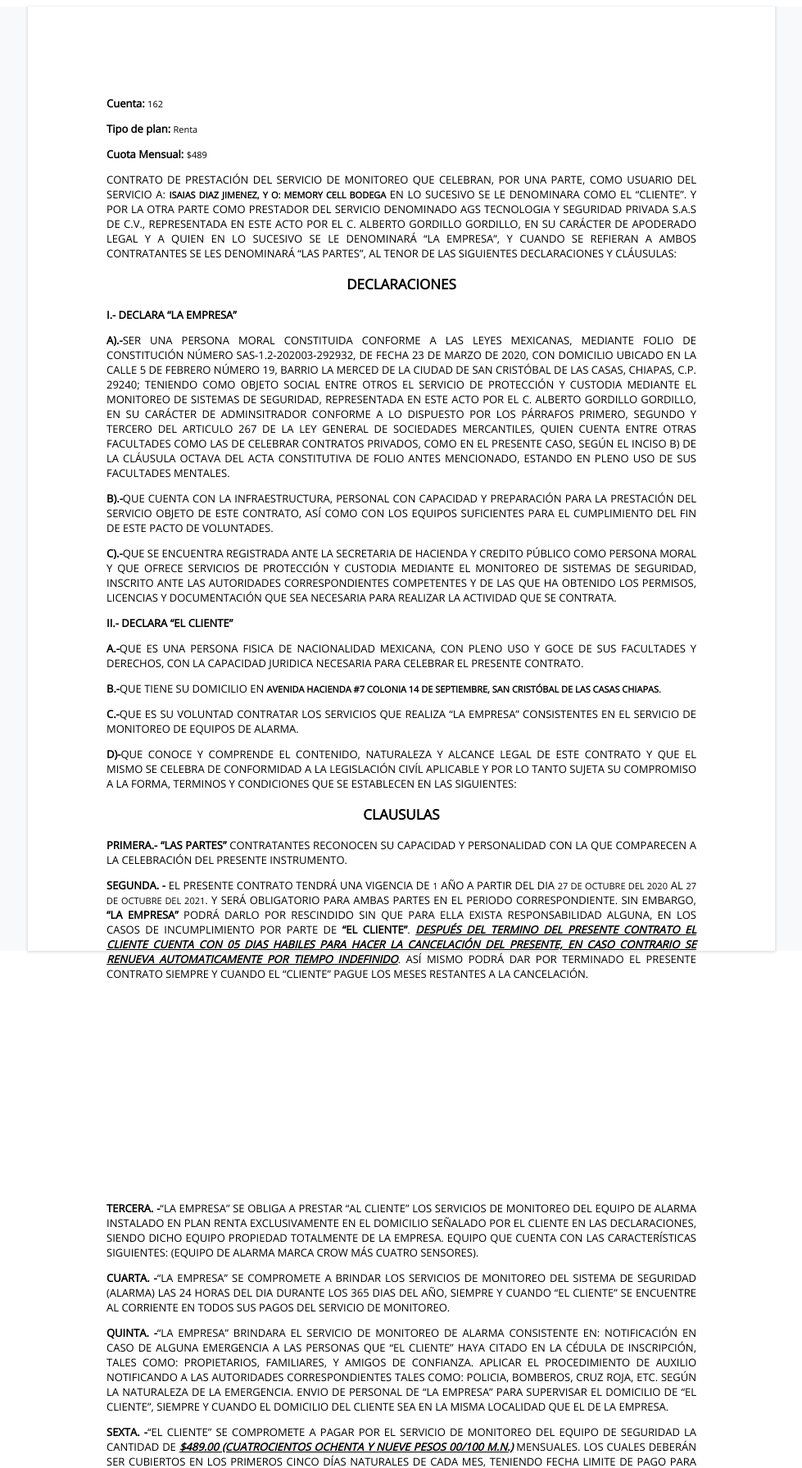
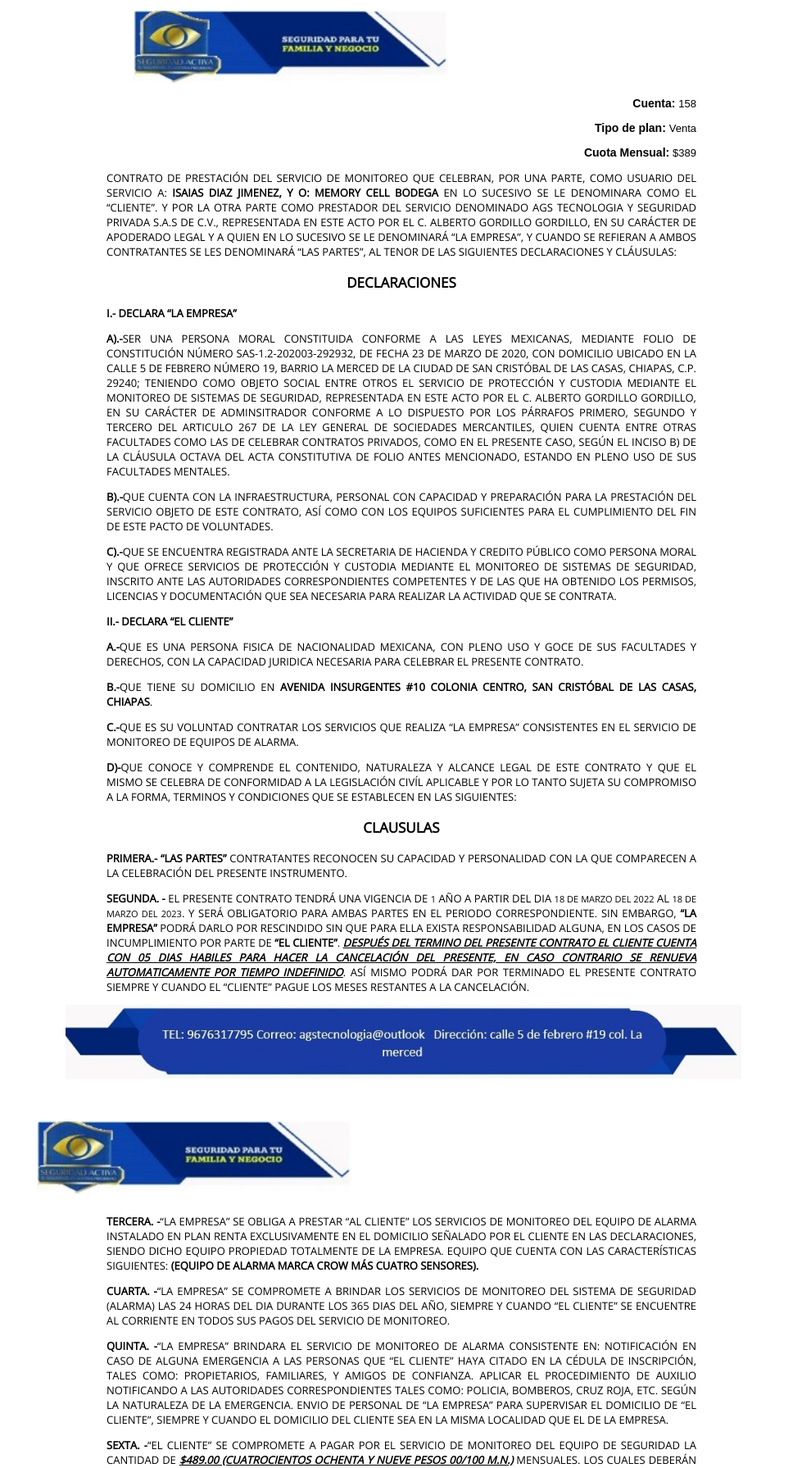
Before and after one commit to jared183/controlSistema, a Flask app: page /doc-venta in a window 1280 px wide. Shown: the top 1791 px of the page at 82% size, without its empty margins (150-1129 px from the left). Run offline with Flask 2, Linux system fonts and the light colour scheme.

Commit message:
Haciendo correciones en el archivo doc-venta

```diff
--- a/static/css/docs/doc.css
+++ b/static/css/docs/doc.css
@@ -48,17 +48,18 @@
 }
 
 .cuerpo{
-  background-color: #f8f9fa;
+  /* background-color: #f8f9fa; */
+  /* font-size: 800px; */
   font-family: 'Open Sans', sans-serif;
 }
 
 #visor{
-  background-color: rgb(255, 255, 255);
+  /* background-color: rgb(255, 255, 255); */
   margin-top: -30px;
     width: 720px;
     height: 960px;
     margin: auto;
-    box-shadow: rgba(60, 64, 67, 0.15) 0px 1px 3px 1px;
+    /* box-shadow: rgba(60, 64, 67, 0.15) 0px 1px 3px 1px; */
     padding: 96px;
     /* background-image: url("/static/assets/img/doc.jpg"); */
     background-repeat: no-repeat;
--- a/templates/doc-venta.html
+++ b/templates/doc-venta.html
@@ -13,19 +13,21 @@
   <body>
 
     <div class="cuerpo">
+        <img class="img-1" src="/static/assets/img/head.jpeg" >
+
         <div id="visor">
 
             <div class="plan">
-                <p><b>Cuenta:</b> <span>162</span></p>
-                <p><b>Tipo de plan:</b> <span>Renta</span></p>
-                <p><b>Cuota Mensual:</b> <span>$489</span></p>
+                <pre><b>Cuenta:</b> <span style="font-size: 13px;">158</span></pre>
+                <pre><b>Tipo de plan:</b> <span style="font-size: 13px;">Venta</span></pre>
+                <pre><b>Cuota Mensual:</b> <span style="font-size: 13px;">$389</span></pre>
             </div>
 
             <div class="pagina1">
 
                 <p>
                     CONTRATO DE PRESTACIÓN DEL SERVICIO DE MONITOREO QUE CELEBRAN, POR UNA PARTE, COMO USUARIO DEL SERVICIO A:
-                    <span><b>ISAIAS DIAZ JIMENEZ, Y O: MEMORY CELL BODEGA</b></span>
+                    <b>ISAIAS DIAZ JIMENEZ, Y O: MEMORY CELL BODEGA</b>
                     EN LO SUCESIVO SE LE DENOMINARA COMO EL “CLIENTE”. Y POR LA OTRA PARTE COMO PRESTADOR DEL SERVICIO
                     DENOMINADO AGS TECNOLOGIA Y SEGURIDAD PRIVADA S.A.S DE C.V., REPRESENTADA EN ESTE ACTO POR EL C. ALBERTO GORDILLO GORDILLO, EN
                     SU CARÁCTER DE APODERADO LEGAL Y A QUIEN EN LO SUCESIVO SE LE DENOMINARÁ “LA EMPRESA”, Y CUANDO SE REFIERAN A AMBOS
@@ -39,26 +41,28 @@
                 <p><b>C).-</b>QUE SE ENCUENTRA REGISTRADA ANTE LA SECRETARIA DE HACIENDA Y CREDITO PÚBLICO COMO PERSONA MORAL Y QUE OFRECE SERVICIOS DE PROTECCIÓN Y CUSTODIA MEDIANTE EL MONITOREO DE SISTEMAS DE SEGURIDAD, INSCRITO ANTE LAS AUTORIDADES CORRESPONDIENTES COMPETENTES Y DE LAS QUE HA OBTENIDO LOS PERMISOS, LICENCIAS Y DOCUMENTACIÓN QUE SEA NECESARIA PARA REALIZAR LA ACTIVIDAD QUE SE CONTRATA.</p>
 
                 <p><b>II.- DECLARA “EL CLIENTE”</b></p>
-                <p><b>A.-</b>QUE ES UNA PERSONA FISICA DE NACIONALIDAD MEXICANA, CON PLENO USO Y GOCE DE SUS FACULTADES Y DERECHOS, CON LA CAPACIDAD JURIDICA NECESARIA PARA CELEBRAR EL PRESENTE CONTRATO.</p>
+                <p><b>A.-</b>QUE ES UNA PERSONA FISICA DE NACIONALIDAD MEXICANA, CON PLENO USO Y GOCE DE SUS FACULTADES Y DERECHOS, CON LA CAPACIDAD JURIDICA NECESARIA PARA CELEBRAR EL PRESENTE CONTRATO. </p>
                 <p><b>B.-</b>QUE TIENE SU DOMICILIO EN
-                    <span><b>AVENIDA HACIENDA #7 COLONIA 14 DE SEPTIEMBRE, SAN CRISTÓBAL DE LAS CASAS CHIAPAS</b></span>.
+                    <b>AVENIDA INSURGENTES #10 COLONIA CENTRO, SAN CRISTÓBAL DE LAS CASAS, CHIAPAS</b>.
                 </p>
                 <p><b>C.-</b>QUE ES SU VOLUNTAD CONTRATAR LOS SERVICIOS QUE REALIZA “LA EMPRESA” CONSISTENTES EN EL SERVICIO DE MONITOREO DE EQUIPOS DE ALARMA.</p>
-                <p><b>D)-</b>QUE CONOCE Y COMPRENDE EL CONTENIDO, NATURALEZA Y ALCANCE LEGAL  DE ESTE CONTRATO Y QUE EL MISMO SE CELEBRA DE CONFORMIDAD A LA LEGISLACIÓN CIVÍL APLICABLE Y POR LO TANTO SUJETA SU COMPROMISO A LA FORMA, TERMINOS Y CONDICIONES QUE SE ESTABLECEN EN LAS SIGUIENTES:</p>
+                <p><b>D)-</b>QUE CONOCE Y COMPRENDE EL CONTENIDO, NATURALEZA Y ALCANCE LEGAL DE ESTE CONTRATO Y QUE EL MISMO SE CELEBRA DE CONFORMIDAD A LA LEGISLACIÓN CIVÍL APLICABLE Y POR LO TANTO SUJETA SU COMPROMISO A LA FORMA, TERMINOS Y CONDICIONES QUE SE ESTABLECEN EN LAS SIGUIENTES:</p>
 
                 <h3 class="dec-center">CLAUSULAS</h3>
                 <p><b>PRIMERA.- “LAS PARTES”</b> CONTRATANTES RECONOCEN SU CAPACIDAD Y PERSONALIDAD CON LA QUE COMPARECEN A LA CELEBRACIÓN DEL PRESENTE INSTRUMENTO.</p>
                 <p><b>SEGUNDA. -</b>
-                    EL PRESENTE CONTRATO TENDRÁ UNA VIGENCIA DE <span>1</span> AÑO A PARTIR DEL DIA <span>27 DE OCTUBRE DEL 2020</span> AL <span>27 DE OCTUBRE DEL 2021</span>.
+                    EL PRESENTE CONTRATO TENDRÁ UNA VIGENCIA DE <span>1</span> AÑO A PARTIR DEL DIA <span>18 DE MARZO DEL 2022</span> AL <span>18 DE MARZO DEL 2023</span>.
                     Y SERÁ OBLIGATORIO PARA AMBAS PARTES EN EL PERIODO CORRESPONDIENTE. SIN EMBARGO, <b>“LA EMPRESA”</b> PODRÁ DARLO POR RESCINDIDO SIN QUE PARA ELLA EXISTA RESPONSABILIDAD ALGUNA, EN LOS CASOS DE INCUMPLIMIENTO POR PARTE DE <b>“EL CLIENTE”</b>.
                     <ins><b><i>DESPUÉS DEL TERMINO DEL PRESENTE CONTRATO EL CLIENTE CUENTA CON  05 DIAS HABILES PARA HACER LA CANCELACIÓN DEL PRESENTE, EN CASO CONTRARIO  SE RENUEVA AUTOMATICAMENTE POR TIEMPO INDEFINIDO</i></b></ins>. ASÍ MISMO PODRÁ DAR POR TERMINADO EL PRESENTE CONTRATO SIEMPRE Y CUANDO EL “CLIENTE” PAGUE LOS MESES RESTANTES A LA CANCELACIÓN.
                 </p>
-
+                <img class="foot-1" src="/static/assets/img/footer.jpeg">
             </div>
             <br><br><br><br><br><br><br><br><br><br><br>
+            <img class="img-2" src="/static/assets/img/head.jpeg" >
             <div class="pagina2">
 
-                <p><b>TERCERA. -</b>“LA EMPRESA” SE OBLIGA A PRESTAR “AL CLIENTE” LOS SERVICIOS DE MONITOREO DEL EQUIPO DE ALARMA INSTALADO EN PLAN RENTA EXCLUSIVAMENTE EN EL DOMICILIO SEÑALADO POR EL CLIENTE EN LAS DECLARACIONES, SIENDO DICHO EQUIPO PROPIEDAD TOTALMENTE DE LA EMPRESA. EQUIPO QUE CUENTA CON LAS CARACTERÍSTICAS SIGUIENTES: (EQUIPO DE ALARMA MARCA CROW MÁS CUATRO SENSORES).</p>
+                <p><b>TERCERA. -</b>“LA EMPRESA” SE OBLIGA A PRESTAR “AL CLIENTE” LOS SERVICIOS DE MONITOREO DEL EQUIPO DE ALARMA INSTALADO EN PLAN RENTA EXCLUSIVAMENTE EN EL DOMICILIO SEÑALADO POR EL CLIENTE EN LAS DECLARACIONES, SIENDO DICHO EQUIPO PROPIEDAD TOTALMENTE DE LA EMPRESA. EQUIPO QUE CUENTA CON LAS CARACTERÍSTICAS SIGUIENTES:
+                    <b>(EQUIPO DE ALARMA MARCA CROW MÁS CUATRO SENSORES).</b></p>
                 <p><b>CUARTA. -</b>“LA EMPRESA” SE COMPROMETE A BRINDAR LOS SERVICIOS DE MONITOREO DEL SISTEMA DE SEGURIDAD (ALARMA) LAS 24 HORAS DEL DIA DURANTE LOS 365 DIAS DEL AÑO, SIEMPRE Y CUANDO “EL CLIENTE” SE ENCUENTRE AL CORRIENTE EN TODOS SUS PAGOS DEL SERVICIO DE MONITOREO.</p>
                 <p><b>QUINTA. -</b>“LA EMPRESA” BRINDARA EL SERVICIO DE MONITOREO DE ALARMA CONSISTENTE EN: NOTIFICACIÓN EN CASO DE ALGUNA EMERGENCIA A LAS PERSONAS QUE  “EL CLIENTE” HAYA CITADO EN LA CÉDULA DE INSCRIPCIÓN, TALES COMO: PROPIETARIOS, FAMILIARES, Y AMIGOS DE CONFIANZA. APLICAR EL PROCEDIMIENTO DE AUXILIO NOTIFICANDO A LAS AUTORIDADES CORRESPONDIENTES TALES COMO: POLICIA, BOMBEROS, CRUZ ROJA, ETC. SEGÚN LA NATURALEZA DE LA EMERGENCIA. ENVIO DE PERSONAL DE “LA EMPRESA” PARA SUPERVISAR EL DOMICILIO DE “EL CLIENTE”, SIEMPRE Y CUANDO EL DOMICILIO DEL CLIENTE SEA EN LA MISMA LOCALIDAD QUE EL DE LA EMPRESA.</p>
                 <p><b>SEXTA. -</b>“EL CLIENTE” SE COMPROMETE A PAGAR POR EL SERVICIO DE MONITOREO DEL EQUIPO DE SEGURIDAD LA CANTIDAD DE <b><ins><i>$489.00 (CUATROCIENTOS OCHENTA Y NUEVE PESOS 00/100 M.N.)</i></ins></b> MENSUALES. LOS CUALES DEBERÁN SER CUBIERTOS EN LOS PRIMEROS CINCO DÍAS NATURALES DE CADA MES, TENIENDO FECHA LIMITE DE PAGO PARA EVITAR EL CORTE DEL SERVICIO EL DIA: 08 DE CADA MES. “EL CLIENTE”DEBERÁ CUBRIR EL PAGO DE MONITOREO EN SU TOTALIDAD AÚN EN EL CASO DE QUE EL SERVICIO DE MONITOREO DEL EQUIPO DE SEGURIDAD (ALARMA) SE INICIARA EN FECHAS MEDIAS O TERMINALES DEL MES.</p>
@@ -67,11 +71,10 @@
                 <p><b>NOVENA.-</b>“EL CLIENTE” SE COMPROMETE A HACER BUEN USO DEL SISTEMA DE SEGURIDAD (ALARMA), ASI MISMO A REALIZAR PRUEBAS PERIODICAS DE ENLACE A NUESTRA CENTRAL DE MONITOREO PARA EL BUEN FUNCIONAMIENTO DEL SISTEMA ANTES MENCIONADO.</p>
                 <p><b>DÉCIMA.-</b>“EL CLIENTE” SE COMPROMETE A NOTIFICAR A “LA EMPRESA” EN DIAS Y HORARIOS DE SERVICIO (DE LUNES A DOMINGO DE 9 a.m. A 5 p.m.), TODOS LOS CAMBIOS RESPECTO DE LOS DATOS CONTENIDOS EN EL FORMATO DE INSCRIPCIÓN TALES COMO: USUARIOS DEL SISTEMA, NUMEROS TELEFÓNICOS, CONTACTOS EN CASO DE EMERGENCIA, HORARIOS DE ENTRADA Y SALIDA, ETC. PARA MANTENER ACTUALIZADA LA BASE DE DATOS DE LA CENTRAL DE MONITOREO, EN CASO DE NO HACERLO “EL CLIENTE” DESLINDA A “LA EMPRESA” DE TODO TIPO DE RESPONSABILIDAD EN CASO DE ROBO.</p>
                 <p><b>DÉCIMA PRIMERA.-</b>“EL CLIENTE” ENTIENDE QUE LA COMUNICACIÓN DEL EQUIPO DE ALARMA SE ESTABLECE MEDIANTE LA LINEA TELEFÓNICA,  POR LO QUE SE COMPROMETE A PAGAR PUNTUALMENTE EL SERVICIO DE ESTA CON LA EMPRESA QUE HAYA CONTRATADO Y  A SU VEZ PUEDAN DARSE LOS ENLACES DEL SISTEMA DE SEGURIDAD (ALARMA) Y SER MONITOREADO CORRECTAMENTE SIN NINGÚN PROBLEMA, SIN RESPONSABILIDAD PARA “LA EMPRESA” EN CASO DE QUE “EL CLIENTE” NO CUENTE CON EL SERVICIO DE TELEFÓNIA EN SU DOMICILIO POR FALTA DE PAGO O POR CUALQUIER OTRO MOTIVO QUE IMPIDA LA PRESTACION DEL SERVICIO OBJETO DE ESTE CONTRATO.</p>
-
+                <img class="foot-2" src="/static/assets/img/footer.jpeg">
             </div>
-            <br><br><br><br><br><br><br><br><br><br><br>
-
-
+            <br><br><br><br><br><br><br><br><br><br><br><br><br>
+            <img class="img-3" src="/static/assets/img/head.jpeg" >
             <div class="pagina3">
 
                 <p><b>DÉCIMA SEGUNDA. -</b>EN CASO DE QUE EL “CLIENTE” POR ALGUNA RAZÓN DESEE CANCELAR EL SERVICIO DESPUÉS DEL PLAZO DE 12 MESES (FORZOSO), PODRÁ HACERLO SIN PENALIZACIÓN, SIN EMBARGO, PARA QUE LA EMPRESA PUEDA DAR POR TERMINADA LA RELACIÓN COMERCIAL EL “CLIENTE” DEBERÁ EVITAR ADEUDO ALGUNO EN EL SERVICIO DE MONITOREO. ASÍ MISMO EL “CLIENTE” DEBERÁ SOLICITAR LA BAJA DEL MISMO AL CORREO <a href="mailto:"><ins>gerencia@seguridadactiva.com.mx</ins></a>. </p>
@@ -88,12 +91,14 @@
                 <br>
 
 
-                    <pre>                 <b>"LA EMPRESA"</b>                                         <b>"EL CLIENTE"</b></pre><br>
-                    <pre>           _____________________________                     _____________________________</pre>
-                    <pre>        <b>C. ALBERTO GORDILLO GORDILLO.</b>                            <b>C. ISAIAS DIAZ JIMENEZ</b></pre>
+                    <pre>                          <b>"LA EMPRESA"</b>                                                                              <b>"EL CLIENTE"</b></pre>
+                    <pre>          _____________________________                                              _____________________________</pre>
+                    <pre>        <b>C. ALBERTO GORDILLO GORDILLO.</b>                                                    <b>C. ISAIAS DIAZ JIMENEZ</b></pre>
                     <pre>                 AGS TECNOLOGIA</pre>
                     <pre>               RFC: GOGA720130NC2</pre>
-            </div>
+                    <br>
+                    <img class="foot-3" src="/static/assets/img/footer.jpeg">
+                </div>
             <br>
 
         </div>
```
Also changed, not shown: templates/doc-renta.html (+6 -6 lines).
